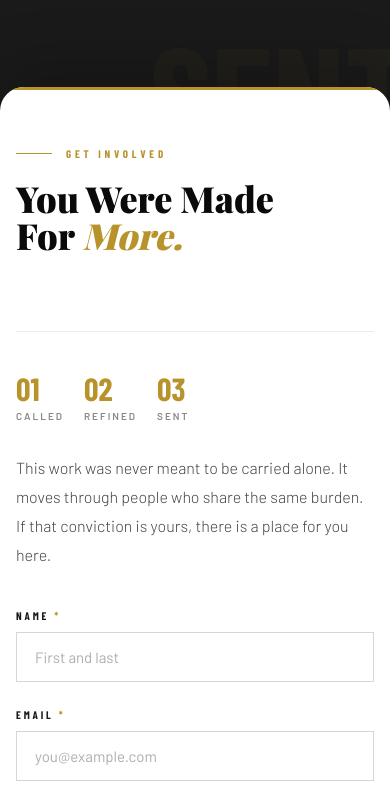
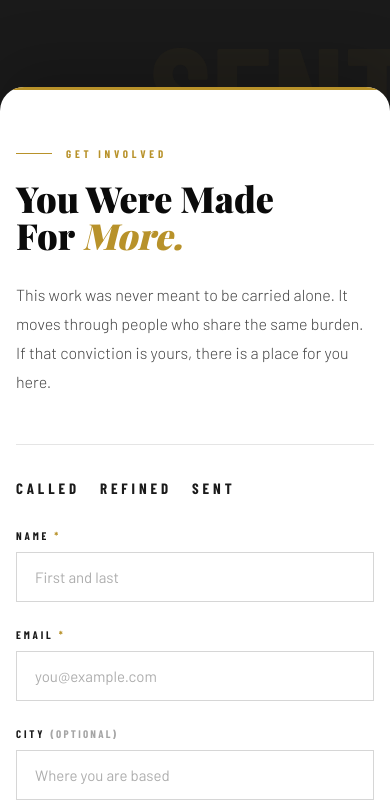
Before and after one commit to mercerdarrius-bot/unseatedgeneration, a plain HTML site: page index.html in a window 390 px wide. Shown: the part 3835-4639 px from the top of the page. Drawn offline with nearby package versions, Linux system fonts and the light colour scheme; a web font is replaced by a local one.

Commit message:
Tighten the interest form layout and drop the triad numerals
The form column ran far taller than the heading column, leaving a large
empty field beside it.

- Removed the 01/02/03 numerals over Called, Refined, Sent, and gave the
  three words real presence at 15px condensed rather than 10px labels.
- Moved the invitation copy out of the form column and under the heading
  where it belongs, which fills the gap with actual content and starts
  the form higher.
- Paired name and email on one row.
- Anchored the triad to the bottom of the column so the remaining space
  reads as deliberate rather than leftover.
- Grouped the eyebrow with the heading. They were separate flex children,
  so space-between had pushed the heading into the middle of the column,
  detached from its own eyebrow.

Section height drops from 1062px to 964px. Heading still breaks on two
lines at this column width, and mobile stacks to one column throughout.

Co-Authored-By: Claude Opus 4.8 (1M context) <noreply@anthropic.com>

```diff
--- a/index.html
+++ b/index.html
@@ -394,19 +394,18 @@
     }
     .signup-section-line { position: absolute; top: 0; left: 0; right: 0; height: 3px; background: var(--gold); transform: scaleX(0); transform-origin: left; transition: transform 1s cubic-bezier(0.16,1,0.3,1); }
     .signup-section-line.animate { transform: scaleX(1); }
-    .signup-grid { display: grid; grid-template-columns: 0.85fr 1.15fr; min-height: 560px; }
-    .signup-left { padding: 100px 80px; position: relative; display: flex; flex-direction: column; justify-content: flex-start; }
+    .signup-grid { display: grid; grid-template-columns: 0.86fr 1.14fr; min-height: 560px; }
+    .signup-left { padding: 100px 80px; position: relative; display: flex; flex-direction: column; justify-content: space-between; }
     .signup-left::after { content: ''; position: absolute; right: 0; top: 20%; bottom: 20%; width: 1px; background: linear-gradient(to bottom, transparent, rgba(184,146,42,0.2), transparent); }
     .signup-right { padding: 100px 80px; display: flex; flex-direction: column; justify-content: flex-start; position: relative; overflow: hidden; }
     .signup-right::before { content: '01'; position: absolute; bottom: -40px; right: -20px; font-family: 'Barlow Condensed', sans-serif; font-size: 260px; font-weight: 800; color: rgba(0,0,0,0.04); line-height: 1; pointer-events: none; }
     .signup-eyebrow-line { width: 36px; height: 1px; background: var(--gold); }
     .signup-eyebrow-text { font-family: 'Barlow Condensed', sans-serif; font-size: 11px; font-weight: 700; letter-spacing: 0.34em; text-transform: uppercase; color: var(--gold); }
-    .signup-tagline { font-size: 16px; font-weight: 300; line-height: 1.8; color: #444444; margin-bottom: 40px; max-width: 540px; }
-    .signup-pillars { display: flex; gap: 32px; margin-top: 52px; padding-top: 40px; border-top: 1px solid rgba(0,0,0,0.08); }
-    .pillar { display: flex; flex-direction: column; gap: 6px; transition: transform 0.3s; }
+    .signup-tagline { font-size: 16px; font-weight: 300; line-height: 1.8; color: #444444; margin-top: 26px; max-width: 460px; }
+    .signup-pillars { display: flex; gap: 40px; margin-top: 48px; padding-top: 34px; border-top: 1px solid rgba(0,0,0,0.10); }
+    .pillar { display: flex; flex-direction: column; transition: transform 0.3s; }
     .pillar:hover { transform: translateY(-4px); }
-    .pillar-num { font-family: 'Barlow Condensed', sans-serif; font-size: 32px; font-weight: 800; color: var(--gold); line-height: 1; }
-    .pillar-label { font-size: 10px; font-weight: 600; letter-spacing: 0.2em; text-transform: uppercase; color: #888888; }
+    .pillar-label { font-family: 'Barlow Condensed', sans-serif; font-size: 15px; font-weight: 700; letter-spacing: 0.26em; text-transform: uppercase; color: #1A1A1A; }
 
     /* FOOTER */
     footer { background: var(--black); border-top: 1px solid var(--border-dark); padding: 80px 60px 40px; position: relative; z-index: 6; margin-top: -40px; border-radius: 40px 40px 0 0; box-shadow: 0 -20px 60px rgba(0,0,0,0.3); }
@@ -500,6 +499,7 @@
     }
     /* INTEREST FORM */
     .field { margin-bottom: 26px; }
+    .field-row { display: grid; grid-template-columns: 1fr 1fr; gap: 20px; }
     .field-label { display: block; font-family: 'Barlow Condensed', sans-serif; font-size: 11px; font-weight: 700; letter-spacing: 0.26em; text-transform: uppercase; color: #1A1A1A; margin-bottom: 10px; }
     .field-label .req { color: var(--gold); }
     .field-label .opt-tag { color: #A5A5A5; letter-spacing: 0.2em; }
@@ -526,6 +526,8 @@
     .form-msg.is-error { border-left-color: #A6392F; background: rgba(166,57,47,0.06); }
     @media (max-width: 900px) {
       .opt-grid { grid-template-columns: 1fr; }
+      .field-row { grid-template-columns: 1fr; gap: 0; }
+      .signup-left { justify-content: flex-start; }
       .btn-submit { width: 100%; }
     }
   </style>
@@ -765,22 +767,25 @@
     <div class="signup-section-line" id="signupLine"></div>
     <div class="signup-grid">
       <div class="signup-left reveal">
+        <div class="signup-head">
           <div style="display:flex;align-items:center;gap:14px;margin-bottom:20px;">
             <div class="signup-eyebrow-line"></div>
             <span class="signup-eyebrow-text">Get Involved</span>
           </div>
-        <h2 class="section-title-light" style="margin-bottom:24px;">
+          <h2 class="section-title-light">
             You Were Made<br>For <em>More.</em>
           </h2>
+          <p class="signup-tagline">This work was never meant to be carried alone. It moves through people who share the same burden. If that conviction is yours, there is a place for you here.</p>
+        </div>
         <div class="signup-pillars">
-          <div class="pillar"><div class="pillar-num">01</div><div class="pillar-label">Called</div></div>
-          <div class="pillar"><div class="pillar-num">02</div><div class="pillar-label">Refined</div></div>
-          <div class="pillar"><div class="pillar-num">03</div><div class="pillar-label">Sent</div></div>
+          <div class="pillar"><div class="pillar-label">Called</div></div>
+          <div class="pillar"><div class="pillar-label">Refined</div></div>
+          <div class="pillar"><div class="pillar-label">Sent</div></div>
         </div>
       </div>
       <div class="signup-right reveal reveal-delay-2">
-        <p class="signup-tagline">This work was never meant to be carried alone. It moves through people who share the same burden. If that conviction is yours, there is a place for you here.</p>
         <form id="joinForm" novalidate>
+          <div class="field-row">
             <div class="field">
               <label class="field-label" for="jf-name">Name <span class="req">*</span></label>
               <input type="text" id="jf-name" name="name" autocomplete="name" placeholder="First and last" required />
@@ -788,6 +793,7 @@
             <div class="field">
               <label class="field-label" for="jf-email">Email <span class="req">*</span></label>
               <input type="email" id="jf-email" name="email" autocomplete="email" placeholder="you@example.com" required />
+            </div>
           </div>
           <div class="field">
             <label class="field-label" for="jf-city">City <span class="opt-tag">(Optional)</span></label>
```
Lines whose indentation alone changed are shown as unchanged.
